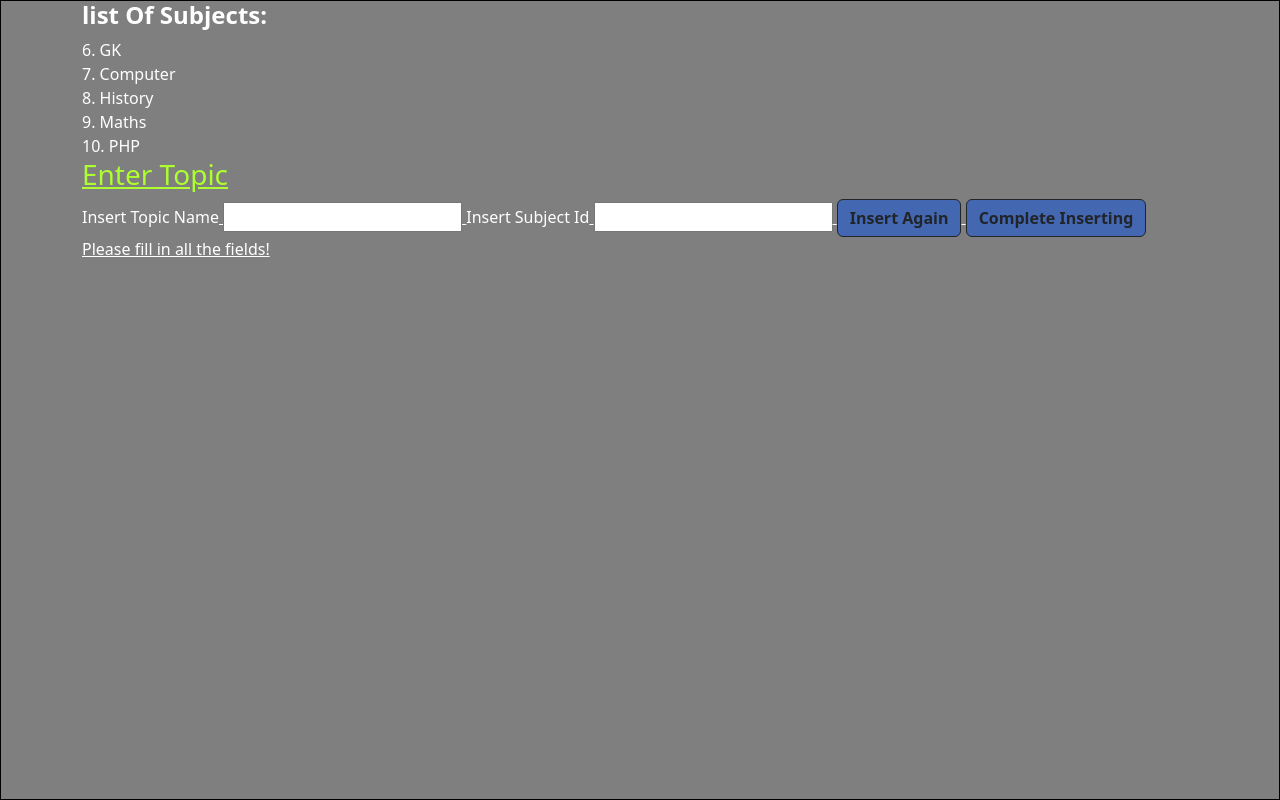
After one commit to DevaanshuSingh/Mcqs, a PHP site: page /set_topics.php in a window 1280 px wide. The commit adds this page. Run offline with PHP 8.4, Linux system fonts and the light colour scheme; data comes from the database, SQL or seed files in the repository.

```diff
--- a/complete.php
+++ b/complete.php
@@ -7,7 +7,7 @@
     <link href="https://cdn.jsdelivr.net/npm/bootstrap@5.3.3/dist/css/bootstrap.min.css" rel="stylesheet" integrity="sha384-QWTKZyjpPEjISv5WaRU9OFeRpok6YctnYmDr5pNlyT2bRjXh0JMhjY6hW+ALEwIH" crossorigin="anonymous">
   </head>
   <body>
-    COMPLETE
+    COMPLETED
     <script src="https://cdn.jsdelivr.net/npm/bootstrap@5.3.3/dist/js/bootstrap.bundle.min.js" integrity="sha384-YvpcrYf0tY3lHB60NNkmXc5s9fDVZLESaAA55NDzOxhy9GkcIdslK1eN7N6jIeHz" crossorigin="anonymous"></script>
   </body>
 </html>
--- a/select_subject.php
+++ b/select_subject.php
@@ -66,7 +66,7 @@ $subjects = $stmt->fetchAll(PDO::FETCH_ASSOC);
                 <div class="col-12">
                     <select required name="subject_id" class="w-100 form-select form-select-sm"
                         aria-label=".form-select-sm example">
-                        <option selected disabled>CHOOSE Subject</option>
+                        <option selected disabled>Choose Subject</option>
                         <?php
                         foreach ($subjects as $subject) {
                             echo '<option value=' . $subject['id'] . '>' . $subject['subject_name'] . '</option>';
--- /dev/null
+++ b/set_topics.php
@@ -0,0 +1,143 @@
+<?php
+require_once 'config.php';
+$stmt = $pdo->prepare('SELECT * FROM subjects');
+$stmt->execute();
+$subjects = $stmt->fetchAll(PDO::FETCH_ASSOC);
+?>
+
+<!doctype html>
+<html lang="en">
+
+<head>
+    <meta charset="utf-8">
+    <meta name="viewport" content="width=device-width, initial-scale=1">
+    <title>Bootstrap demo</title>
+    <link href="https://cdn.jsdelivr.net/npm/bootstrap@5.3.3/dist/css/bootstrap.min.css" rel="stylesheet"
+        integrity="sha384-QWTKZyjpPEjISv5WaRU9OFeRpok6YctnYmDr5pNlyT2bRjXh0JMhjY6hW+ALEwIH" crossorigin="anonymous">
+    <style>
+        *::selection {
+            color: blue;
+        }
+
+        body {
+            margin: 0;
+            padding: 0;
+            height: 100%;
+            width: 100%;
+            height: 100vh;
+            width: 100vw;
+            color: white;
+            background-color: rgba(0, 0, 0, 0.5);
+            display: flex !important;
+            align-items: center;
+            justify-content: center;
+            border: 1px solid black;
+        }
+
+        a {
+            text-decoration: none;
+            color: #212529;
+            transition: 1s ease;
+
+            &:hover {
+                color: rgba(128, 0, 128,0.9);
+                border: 1px solid rgba(67, 103, 177, 1);
+                background-color: rgba(67, 103, 177, .5);
+            }
+        }
+
+        .heading {
+            color: greenyellow !important;
+        }
+
+        .container {
+            height: 100%;
+            width: 100%;
+            /* background-color: black; */
+            z-index: 1;
+            /* border: 1px solid; */
+            box-sizing: border-box;
+        }
+
+        .btn {
+            transition: 1s ease;
+            background-color: rgba(67, 103, 177, 1);
+            border: 1px solid;
+
+            &:hover {
+                color: rgba(128, 0, 128,0.9);
+                border: 1px solid rgba(67, 103, 177, 1);
+                background-color: rgba(67, 103, 177, .5);
+            }
+        }
+    </style>
+</head>
+
+<body>
+    <div class="container">
+        <nav>
+            <h4><strong>list Of Subjects:</strong></h4>
+            <?php
+            $i = 0;
+            foreach ($subjects as $subject) {
+                echo $subject['id'] . ". " . $subject['subject_name'] . '<br>';
+            }
+            ?>
+        </nav>
+        <form action="" method="GET">
+            <h3 class="heading"><u>Enter Topic</h3>
+
+            <label for="topic-name">Insert Topic Name</label>
+            <input type="text" name="topic-name" id="topic-name">
+
+            <label for="subject-id">Insert Subject Id</label>
+            <input type="number" name="subject-id" id="subject-id">
+
+            <button type="submit" class="btn"><strong>Insert Again</strong></button>
+            <a href="complete.php" class="btn"><strong>Complete Inserting</strong></button></a>
+        </form>
+
+        <?php
+
+        require_once 'config.php';
+        // Check if form is submitted via GET
+        // print_r($_GET);
+
+        if ($_SERVER['REQUEST_METHOD'] === 'GET') {
+            // Check if the required form fields are set
+            if (isset($_GET['topic-name'], $_GET['subject-id'])) {
+                // GET the form values
+                $topic_name = $_GET['topic-name'];
+                $subject_id = $_GET['subject-id'];
+
+                try {
+                    echo "Inside Try Block Of set_topics.php";
+                    // Prepare the SQL statement
+                    $stmt = $pdo->prepare('INSERT INTO topics (topic_name, subject_id) VALUES (?, ?)');
+
+                    // Execute the query
+                    if ($stmt->execute([$topic_name, $subject_id])) {
+                        // If the query is successful
+                        echo "Ok";
+                    } else {
+                        echo "Failed to insert the Topic.";
+                    }
+                } catch (PDOException $e) {
+                    // Handle SQL errors gracefully
+                    echo "Error: " . $e->getMessage();
+                }
+
+            } else {
+                echo "Please fill in all the fields!";
+            }
+        }
+        ?>
+    </div>
+    <script src="https://cdn.jsdelivr.net/npm/bootstrap@5.3.3/dist/js/bootstrap.bundle.min.js"
+        integrity="sha384-YvpcrYf0tY3lHB60NNkmXc5s9fDVZLESaAA55NDzOxhy9GkcIdslK1eN7N6jIeHz"
+        crossorigin="anonymous"></script>
+</body>
+
+</html>
+<?php
+// }
```
Also changed, not shown: index.php (added, +13 -0 lines), select_topic.php (+16 -6 lines), set_questions.php (renamed from add_questions.php, +14 -9 lines), test.php (added, +14 -0 lines).
